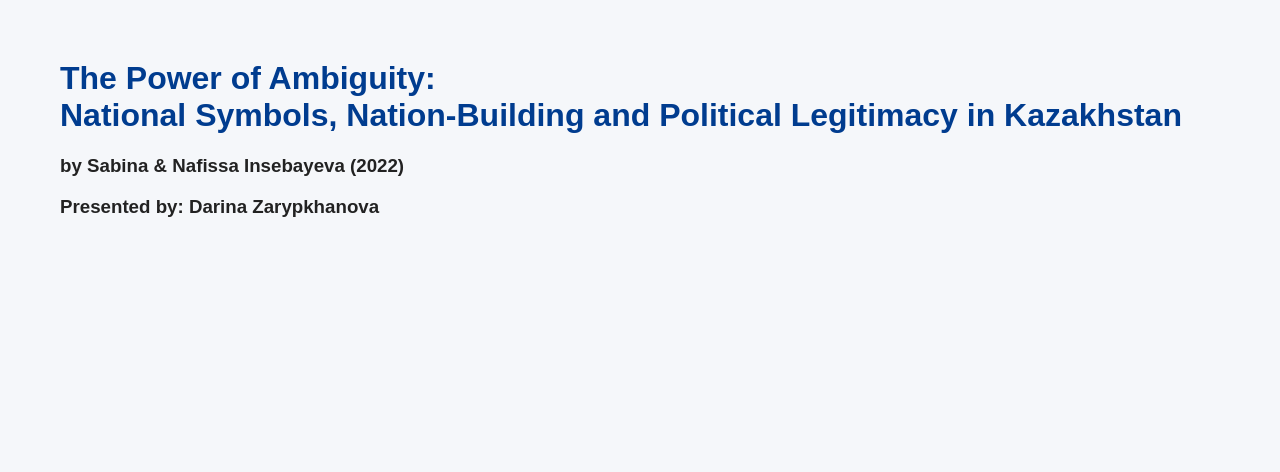
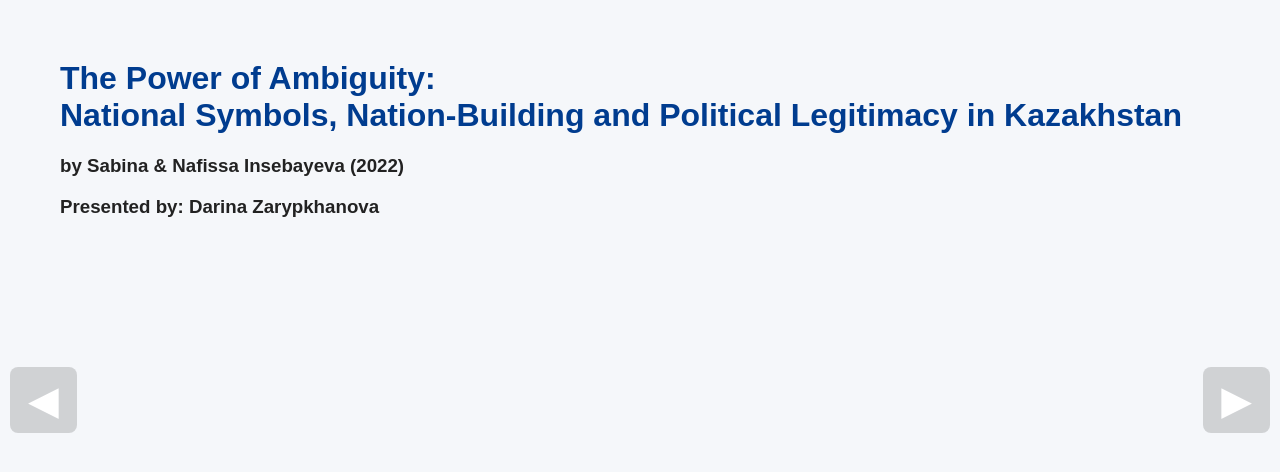
Before and after one commit to restemade/kazakh-symbols-presentation, a plain HTML site: page index.html in a window 1280 px wide. Drawn offline with Linux system fonts and the light colour scheme.

Commit message:
Enhance slide presentation with navigation buttons
Added navigation buttons for slide control and improved CSS for better layout.

```diff
--- a/index.html
+++ b/index.html
@@ -12,6 +12,7 @@
         font-family: "Arial", sans-serif;
         background: #f5f7fa;
         color: #222;
+        overflow: hidden;
     }
     .slide {
         width: 100vw;
@@ -34,6 +35,7 @@
     }
     .img-row {
         display: flex;
+        flex-wrap: wrap;
         gap: 20px;
         margin-top: 20px;
     }
@@ -45,10 +47,39 @@
     .img-large img {
         max-width: 45%;
     }
+
+    /* Навигационные кнопки */
+    .nav-btn {
+        position: fixed;
+        top: 50%;
+        transform: translateY(-50%);
+        font-size: 40px;
+        background: rgba(0,0,0,0.15);
+        color: #fff;
+        padding: 10px 18px;
+        cursor: pointer;
+        border-radius: 8px;
+        user-select: none;
+        transition: 0.2s;
+        z-index: 1000;
+    }
+    .nav-btn:hover {
+        background: rgba(0,0,0,0.3);
+    }
+    #prevSlide {
+        left: 10px;
+    }
+    #nextSlide {
+        right: 10px;
+    }
 </style>
 </head>
 
 <body>
+
+<!-- ◀▶ кнопки -->
+<div id="prevSlide" class="nav-btn">◀</div>
+<div id="nextSlide" class="nav-btn">▶</div>
 
 <!-- SLIDE 1 -->
 <div class="slide active">
@@ -103,7 +134,6 @@
         <img src="images/Baiterek Tower.jpg" alt="Baiterek">
         <img src="images/Lines from the anthem  vertical banknote layout.jpg" alt="Banknote Layout">
     </div>
-
 
 </div>
 
@@ -172,6 +202,16 @@ function showSlide(i) {
     slides[i].classList.add('active');
 }
 
+document.getElementById("nextSlide").onclick = () => {
+    index = (index + 1) % slides.length;
+    showSlide(index);
+};
+
+document.getElementById("prevSlide").onclick = () => {
+    index = (index - 1 + slides.length) % slides.length;
+    showSlide(index);
+};
+
 document.addEventListener('keydown', e => {
     if (e.key === "ArrowRight") {
         index = (index + 1) % slides.length;
```
